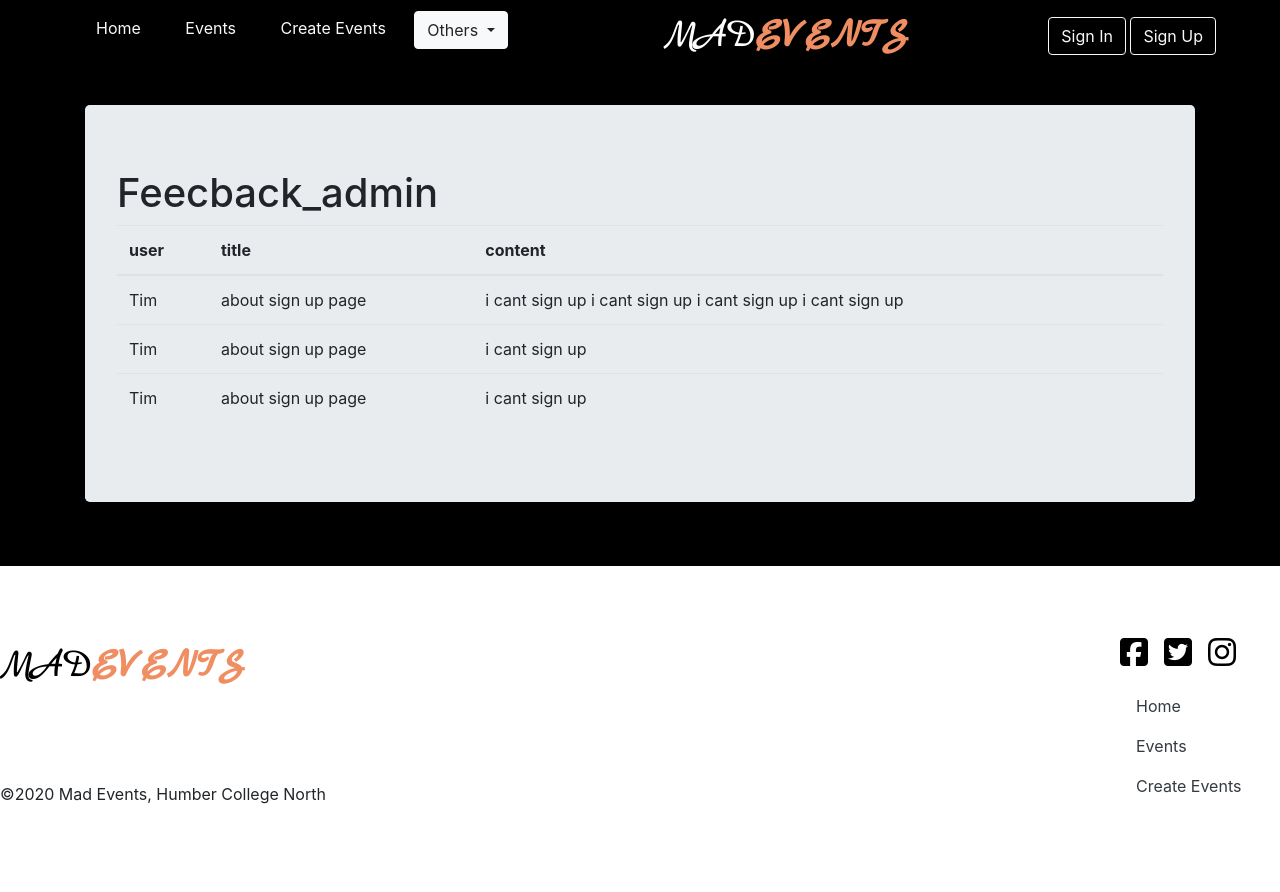
After one commit to andreavillegasm/MadEvents, a PHP site: page /feedback_admin.php in a window 1280 px wide. The commit adds this page. Run offline with PHP 8.4, Linux system fonts and the light colour scheme; some libraries are stand-ins or nearby versions.

Commit message:
Tim: add feedback page

```diff
--- /dev/null
+++ b/css/feedback.css
@@ -0,0 +1,4 @@
+#main{
+    background-image: url('../img/flowerbg.jpg');
+    background-size: 65%;
+}
--- /dev/null
+++ b/feedback_admin.php
@@ -0,0 +1,55 @@
+<!DOCTYPE html>
+<html lang="en">
+
+<head>
+    <meta charset="UTF-8">
+    <meta name="viewport" content="width=device-width, initial-scale=1.0">
+    <title>Login</title>
+</head>
+
+<body>
+
+<?php include "nav_header.php" ?>
+
+<main id="main">
+    <div class="container">
+        <div class="jumbotron">
+            <h1>Feecback_admin</h1>
+
+            <table class="table table-hover">
+                <thead>
+                <tr>
+                    <th>user</th>
+                    <th>title</th>
+                    <th>content</th>
+                </tr>
+
+                </thead>
+                <tbody>
+                <tr>
+                    <td>Tim</td>
+                    <td>about sign up page</td>
+                    <td>i cant sign up i cant sign up i cant sign up i cant sign up</td>
+                </tr>
+                <tr>
+                    <td>Tim</td>
+                    <td>about sign up page</td>
+                    <td>i cant sign up</td>
+                </tr>
+                <tr>
+                    <td>Tim</td>
+                    <td>about sign up page</td>
+                    <td>i cant sign up</td>
+                </tr>
+                </tbody>
+            </table>
+
+        </div>
+    </div>
+</main>
+
+<?php include "nav_footer.php" ?>
+
+</body>
+
+</html>
--- a/nav_header.php
+++ b/nav_header.php
@@ -1,4 +1,22 @@
-<link src="css/bootstrap.min.css" />
+<link src="css/bootstrap.min.css"/>
+
+<link rel="stylesheet" type="text/css" href="css/style.css">
+<link rel="stylesheet" href="https://stackpath.bootstrapcdn.com/bootstrap/4.3.1/css/bootstrap.min.css"
+      integrity="sha384-ggOyR0iXCbMQv3Xipma34MD+dH/1fQ784/j6cY/iJTQUOhcWr7x9JvoRxT2MZw1T" crossorigin="anonymous">
+
+<link href="https://fonts.googleapis.com/css?family=Marck+Script&display=swap" rel="stylesheet">
+
+<script src="https://kit.fontawesome.com/c7c508e324.js" crossorigin="anonymous"></script>
+
+<script src="https://code.jquery.com/jquery-3.3.1.slim.min.js"
+        integrity="sha384-q8i/X+965DzO0rT7abK41JStQIAqVgRVzpbzo5smXKp4YfRvH+8abtTE1Pi6jizo"
+        crossorigin="anonymous"></script>
+<script src="https://cdnjs.cloudflare.com/ajax/libs/popper.js/1.14.7/umd/popper.min.js"
+        integrity="sha384-UO2eT0CpHqdSJQ6hJty5KVphtPhzWj9WO1clHTMGa3JDZwrnQq4sF86dIHNDz0W1"
+        crossorigin="anonymous"></script>
+<script src="https://stackpath.bootstrapcdn.com/bootstrap/4.3.1/js/bootstrap.min.js"
+        integrity="sha384-JjSmVgyd0p3pXB1rRibZUAYoIIy6OrQ6VrjIEaFf/nJGzIxFDsf4x0xIM+B07jRM"
+        crossorigin="anonymous"></script>
 <header>
     <div class="header-navigation">
         <div class="header-nav-content">
@@ -14,6 +32,23 @@
                         <li class="list-inline-item">
                             <a class="nav-link text-light" href="newevent.php">Create Events</a>
                         </li>
+                        <li class="list-inline-item">
+                            <div class="dropdown">
+                                <button class="btn btn-light dropdown-toggle" type="button" id="dropdownMenuNav"
+                                        data-toggle="dropdown" aria-haspopup="true" aria-expanded="true">
+                                Others
+                                <span class="caret"></span>
+                                </button>
+                                <ul class="dropdown-menu" aria-labelledby="dropdownMenuNav">
+                                    <li>
+                                        <a href="feedback.php">Feedback</a>
+                                    </li>
+                                    <li>
+                                        <a href="feedback_admin.php">Feedback-admin</a>
+                                    </li>
+                                </ul>
+                            </div>
+                        </li>
                     </ul>
                 </div>
 
```
Also changed, not shown: feedback.php (added, +41 -0 lines), index.php (+0 -16 lines).
